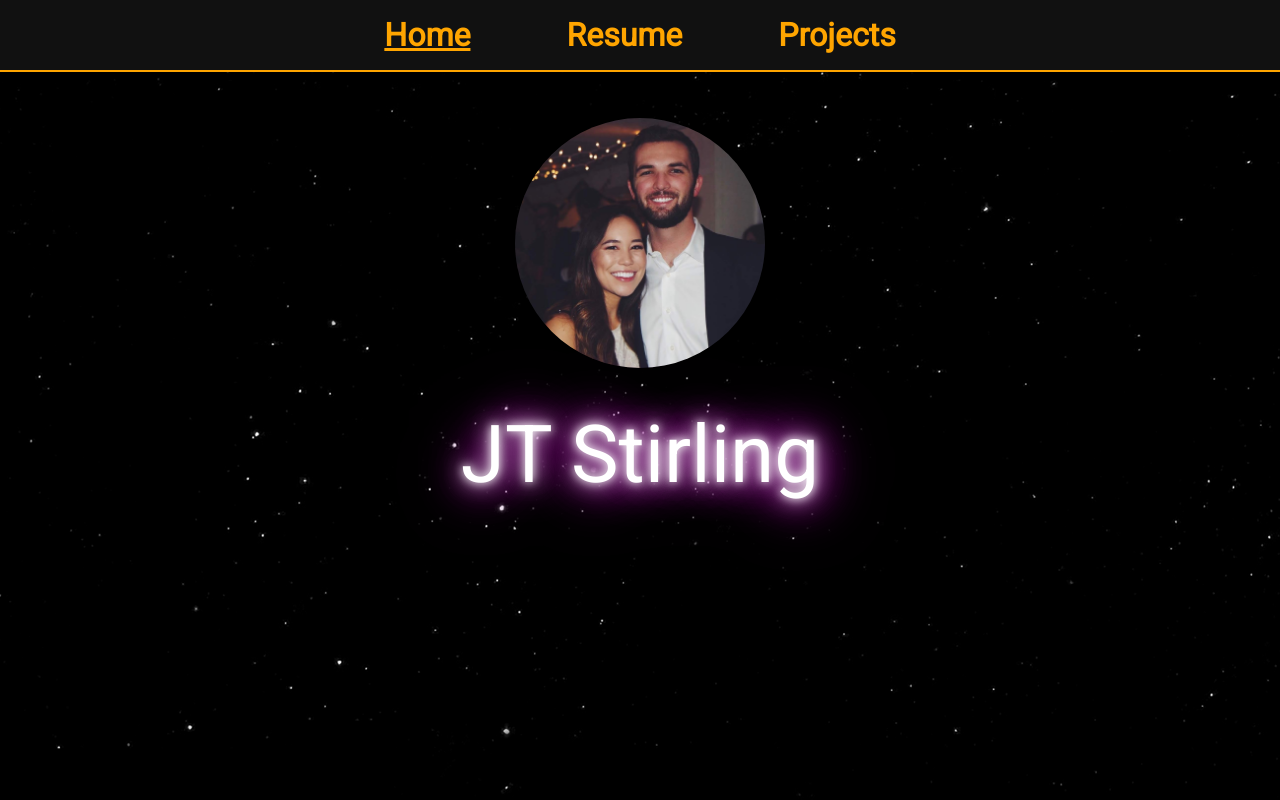
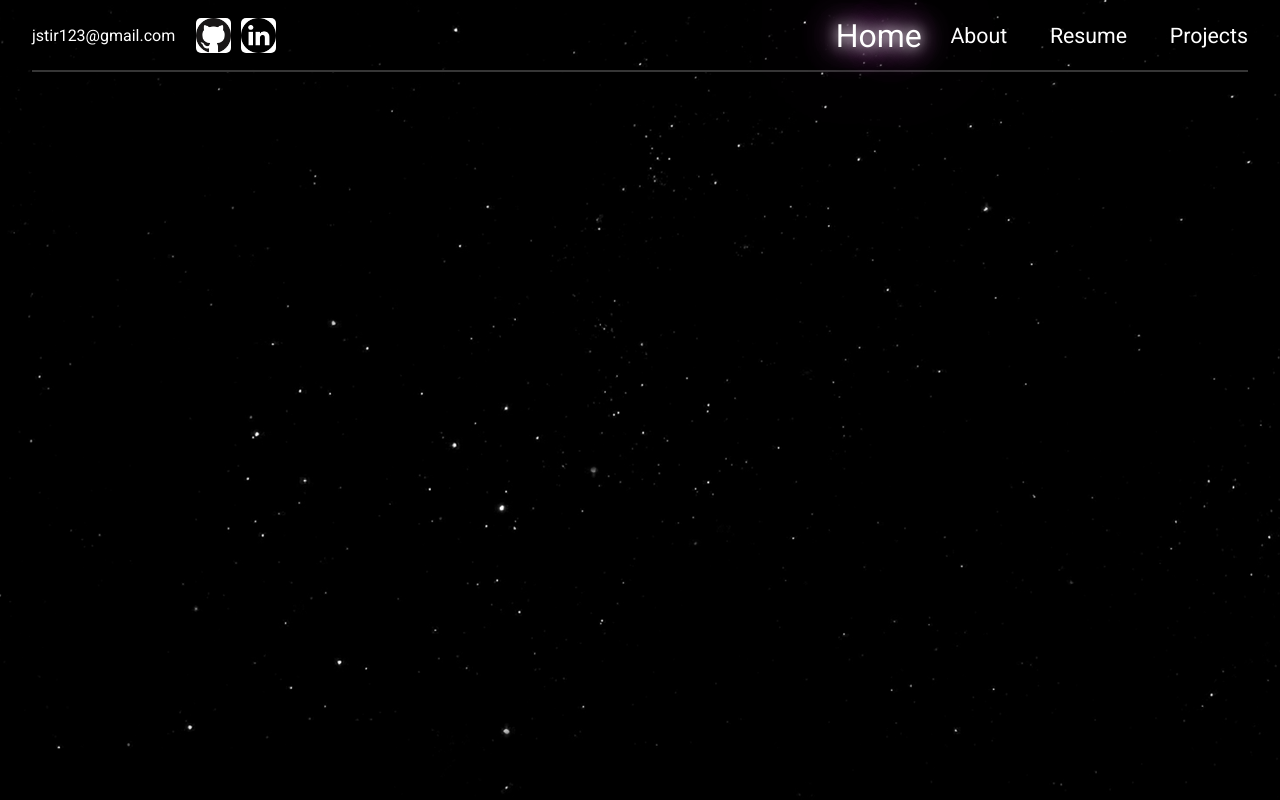
Before and after one commit to jstir123/personal-website, a React (Create React App) app: page / in a window 1280 px wide. Shown: the top 800 px of the page. Built offline with nearby package versions, Linux system fonts and the light colour scheme.

Commit message:
updated  navbar with glow effect on active and hover

```diff
--- a/src/App.css
+++ b/src/App.css
@@ -9,32 +9,7 @@ html, body, #root {
 }
 
 a {
-    color: #fff;
     text-decoration: none;
-}
-
-/* h1 {
-    font-size: 3.5em;
-    color: purple;
-    -webkit-text-stroke: .1px orange;
-} */
-
-h1 {
-    font-size: 80px;
-    text-align: center;
-    font-weight: lighter;
-    color: #fff;
-    animation: glow 5s ease-in-out infinite alternate;
-}
-
-h3 {
-    font-size: 1.75em;
-    color: orange;
-}
-
-p {
-    font-size: 1.25em;
-    color: orange;
 }
 
 .background-container{
@@ -43,7 +18,6 @@ p {
     left:0;
     bottom: 0;
     right: 0;
-    overflow: hidden;
 }
 
 .stars {
@@ -55,7 +29,6 @@ p {
     right: 0;
     display: block;
     z-index: -10;
-    overflow: hidden;
 }
 
 .twinkling{
@@ -68,7 +41,6 @@ p {
     top: 0;
     bottom: 0;
     z-index: -8;
-    overflow: hidden;
 
     -moz-animation: move-background 30s linear infinite;
     -ms-animation: move-background 30s linear infinite;
@@ -112,15 +84,6 @@ p {
     }
 }
 
-@-webkit-keyframes move-background {
-    from {
-        -webkit-transform: translate3d(0px, 0px, 0px);
-    }
-    to {
-        -webkit-transform: translate3d(1000px, 0px, 0px);
-    }
-}
-
 @keyframes enter-about-me {
     from {
         top: 800px; -webkit-transform: translate3d(0px, 0px, 0px) rotateX(20deg);
--- a/src/App.js
+++ b/src/App.js
@@ -17,14 +17,8 @@ const useStyles = createUseStyles({
         background: 'transparent'
     },
     content: {
-        minHeight: '100%',
-        margin: 'auto',
         paddingTop: 70,
-        // paddingRight: '5%',
-        // paddingLeft: '5%',
         background: 'transparent'
-        // background: 'rgb(0,0,0)',
-        // background: 'linear-gradient(90deg, rgba(0,0,0,0) 0%, rgba(17,17,17,1) 5%, rgba(17,17,17,1) 95%, rgba(0,0,0,0) 100%)'
     }
 })
 
--- a/src/components/NavBar.js
+++ b/src/components/NavBar.js
@@ -1,27 +1,56 @@
 import React from 'react';
 import { NavLink } from 'react-router-dom';
 import { createUseStyles } from 'react-jss';
+import GithubLogo from '../images/github-logo.png';
+import LinkedInLogo from '../images/linkedin-logo.png';
 
 const useStyles = createUseStyles({
     navBar: {
         display: 'flex',
         height: '100%',
-        justifyContent: 'center',
+        justifyContent: 'space-between',
         alignItems: 'center',
-        borderBottom: '2px solid orange',
-        backgroundColor: '#111'
+    },
+    container: {
+        display: 'flex',
+        height: '100%',
+        alignItems: 'center',
+        margin: '0 2.5%'
+    },
+    justifyEnd: {
+        justifyContent: 'flex-end'
+    },
+    justifyStart: {
+        justifyContent: 'flex-start'
     },
     navLink: {
-        margin: '1.5em',
-        fontSize: '2em',
-        fontWeight: 'bold',
-        color: 'orange',
-        // WebkitTextStroke: ' .01pt orange',
-        transition: '.5s',
+        marginLeft: '2em',
+        fontSize: '16pt',
+        color: '#fff',
+        padding: '19px 0',
+        transition: '0.75s',
+        // animation: '$glow 5s linear infinite',
         '&:hover': {
-            transform: 'scale(1.1)',
-            // textDecoration: 'underline'
+            // transform: 'scale(1.05)',
+            animation: 'glow .03s ease-in-out infinite alternate'
         }
+    },
+    navIcon: {
+        height: '50%',
+        background: '#fff',
+        borderRadius: 5,
+        margin: 5
+    },
+    email: {
+        marginRight: '1em',
+        color: '#fff',
+        fontSize: '12pt'
+    },
+    divider: {
+        width: '95%',
+        height: '1.5pt',
+        background: '#363636',
+        margin: 'auto'
     }
 })
 
@@ -29,22 +58,38 @@ const NavBar = () => {
     const classes = useStyles();
     const links = [
         {'name': 'Home', 'path': '/'},
+        {'name': 'About', 'path': '/about'},
         {'name': 'Resume', 'path': '/resume'},
         {'name': 'Projects', 'path': '/projects'}
-    ]
+    ];
+    const activeStyle = {
+        // textShadow: '0 0 5px #fff, 0 0 5px #fff, 0 0 5px orange, 0 0 5px orange, 0 0 5px orange, 0 0 5px orange, 0 0 5px orange',
+        transform: 'scale(1.5)',
+        animation: 'glow .03s ease-in-out infinite alternate'
+    };
 
     return (
+        <>
         <div className={classes.navBar}>
+            <div className={classes.container + ' ' + classes.justifyEnd}>
+                <span className={classes.email}>jstir123@gmail.com</span>
+                <img className={classes.navIcon} src={GithubLogo} alt=""/>
+                <img className={classes.navIcon} src={LinkedInLogo} alt=""/>
+            </div>
+            <div className={classes.container + ' ' + classes.justifyStart}>
             {links.map(link => (
                     <NavLink
                         exact to={link.path}
                         className={classes.navLink}
-                    activeStyle={{textDecoration: 'underline'}}
+                        activeStyle={activeStyle}
                     >
                         {link.name}
                     </NavLink>
                 ))}
             </div>
+        </div>
+        <div className={classes.divider}></div>
+        </>
     );
 }
 
--- a/src/components/ProfilePic.js
+++ b/src/components/ProfilePic.js
@@ -1,6 +1,6 @@
 import React from 'react';
 import { createUseStyles } from 'react-jss';
-import ProfPic from '../images/Prof-Pic-1.JPG';
+import ProfPic from '../images/Prof-Pic-1.jpg';
 
 const useStyles = createUseStyles({
     profilePic: {
--- a/src/pages/Home.js
+++ b/src/pages/Home.js
@@ -1,15 +1,9 @@
 import React from 'react';
 import { createUseStyles } from 'react-jss';
-import ProfileBody from '../components/ProfileBody';
-
-import ProfileHeader from '../components/ProfileHeader';
 
 const useStyles = createUseStyles({
     home: {
         margin: 'auto'
-    },
-    h1: {
-        margin: 0
     }
 })
 
@@ -18,8 +12,7 @@ const Home = () => {
 
     return (
         <div className={classes.home}>
-            <ProfileHeader />
-            <ProfileBody />
+
         </div>
     );
 }
```
Also changed, not shown: src/images/github-logo.png (added), src/images/linkedin-logo.png (added). Lines whose indentation alone changed are shown as unchanged.
